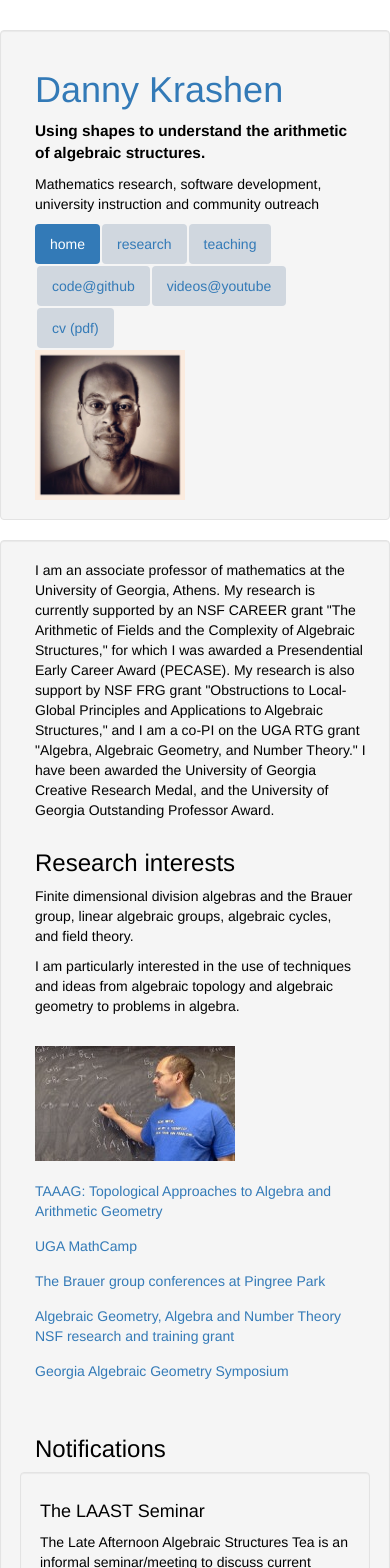
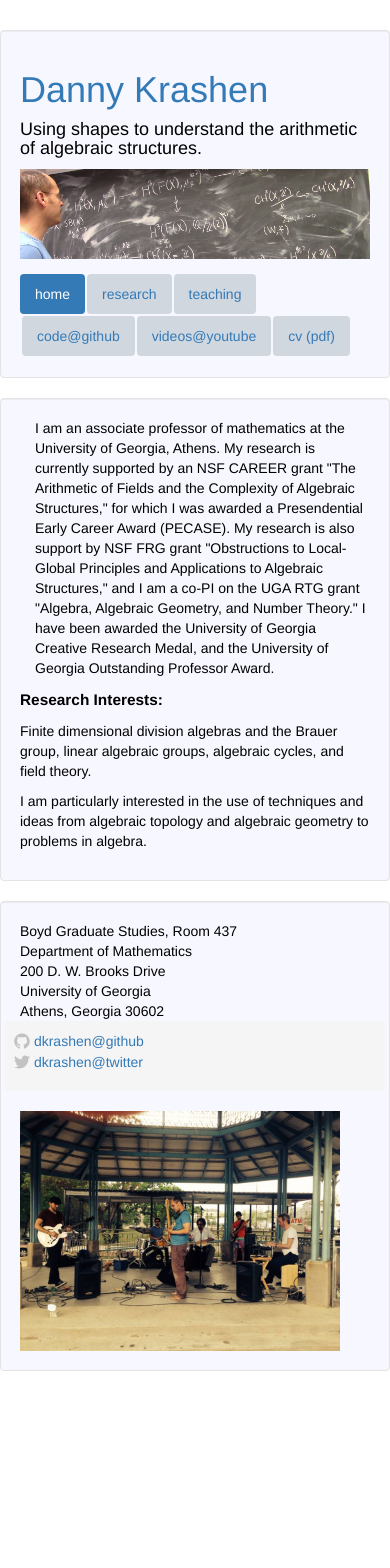
Before and after one commit to dkrashen/dkrashen.github.io, a Jekyll site: the page built from index.html, in a window 390 px wide. Shown: the top 1568 px of the page. Built offline with Jekyll 4.4.1, drawn with Linux system fonts in a browser that asks for light colours; nearby versions of some CDN libraries; a script that is not in the unit is left out; after the commit the page ends 1391 px from its top, so only the background shows below that; some of the changed text lies outside the part shown.

Commit message:
new basic idea. need to add better link logic and splashpic

```diff
--- a/_includes/actionfoot.html
+++ b/_includes/actionfoot.html
@@ -1,4 +1,4 @@
-<div class="row footer-row well">
+<div class="row footer-row">
 
 	<div class="col-md-4">
 		Boyd Graduate Studies, Room 437 <br />
--- a/_includes/header.html
+++ b/_includes/header.html
@@ -1,16 +1,21 @@
 
 	<div class="row well header-row">
-
-		<div class="col-md-9">
-			<h1 > <a href="/">{{ site.headertext }}</a> </h1>
-			<p> <b>{{ site.tagline }}</b></p>
-      <p>{{ site.description }} </p>
-	  {% include navigation.html %}
-		</div><!--/col-->
-
-
-		<div class="col-md-3">
-	    {% include maxpic.html %}
-		</div><!--/col-->
-
-	</div><!--/row-->
+	  <div class="row">
+		  <div class="col-md-12">
+			  <h1 > <a href="/">{{ site.headertext }}</a> </h1>
+			  <h4>{{ site.tagline }}</h4>
+		  </div>
+    </div>
+	  <div class="row">
+		  <div class="col-md-12">
+        <img id="splashpic" class="img-polaroid img-responsive"
+        src= "{{ "/images/splashpic.jpg" | prepend: site.baseurl}}"
+        title="unramified H^3"/>
+      </div>
+    </div>
+	  <div class="row" style="padding-top: 15px;">
+		  <div class="col-md-12">
+        {% include navigation.html %}
+      </div>
+    </div>
+  </div>
--- a/css/danny.css
+++ b/css/danny.css
@@ -10,7 +10,6 @@
 */
   font-family: 'helvetica';
   color: black; }
-
 b {
   font-size:110%;
   }
@@ -35,3 +34,17 @@
   width: 16px;
   height: 16px;
   top: 3px; }
+
+.row {
+  background-color: #f7f7ff;
+}
+
+@media screen and (min-width: 680px)
+{
+  .nav * { font-size: 1.2em;}
+}
+
+@media screen and (max-width: 480px)
+{
+  .nav * { font-size: 1em;}
+}
--- a/index.html
+++ b/index.html
@@ -6,86 +6,30 @@
 
 
 <div class="row well">
-<div class="row">
-	<div class="col-md-6">
-    <p style="margin-left: 15px">I am an associate professor of mathematics
-    at the University of Georgia, Athens. My research is currently
-    supported by an NSF CAREER grant "The Arithmetic of Fields and the
-    Complexity of Algebraic Structures," for which I was awarded a
-    Presendential Early Career Award (PECASE). My research is also support
-    by NSF FRG grant "Obstructions to Local-Global Principles and
-    Applications to Algebraic Structures," and I am a co-PI on the UGA RTG
-    grant "Algebra, Algebraic Geometry, and Number Theory." I have been
-    awarded the University of Georgia Creative Research Medal, and the
-    University of Georgia Outstanding Professor Award.</p>
+  <div class="row">
+	  <div class="col-md-6">
+      <p style="margin-left: 15px">I am an associate professor of
+      mathematics at the University of Georgia, Athens. My research is
+      currently supported by an NSF CAREER grant "The Arithmetic of Fields
+      and the Complexity of Algebraic Structures," for which I was awarded
+      a Presendential Early Career Award (PECASE). My research is also
+      support by NSF FRG grant "Obstructions to Local-Global Principles and
+      Applications to Algebraic Structures," and I am a co-PI on the UGA
+      RTG grant "Algebra, Algebraic Geometry, and Number Theory." I have
+      been awarded the University of Georgia Creative Research Medal, and
+      the University of Georgia Outstanding Professor Award.</p>
+    </div>
+	  <div class="col-md-1">
+    </div>
+	  <div class="col-md-5">
+      <p><b>Research Interests:</b></p><p> Finite dimensional division algebras and the Brauer group, linear algebraic groups, algebraic
+      cycles, and field theory.</p>
+      <p>I am particularly interested in the use of techniques and ideas from algebraic topology and
+      algebraic geometry to problems in algebra.</p>
+    </div>
   </div>
 </div>
-	<div class="col-md-5">
-
-		<h3>Research interests</h3>
-    <p>Finite dimensional division algebras and the Brauer group, linear
-    algebraic groups, algebraic cycles, and field theory.</p>
-    <p>I am particularly interested in the use of techniques and ideas from
-    algebraic topology and algebraic geometry to problems in algebra.</p>
-
-    <br />
-	  {% include shirtpic.html %}
-    <br />
-
-    {% for r in site.data.related %}
-      <div class="row" style="margin-bottom:15px;">
-      <div class="col-md-12">
-        <a href="{{ r.url }}"
-        >{{ r.title }}</a>
-      </div>
-      </div>
-    {% endfor %}
-    <br />
-		<h3>Notifications</h3>
-    <div class="row well">
-    <h4>The LAAST Seminar</h4>
-
-    The Late Afternoon Algebraic Structures Tea is an informal
-    seminar/meeting to discuss current topics in Algebra, Algebraic
-    Geometry, or General Nonsense. Sign up below to make sure to be
-    notified when a meeting is announced!
-
-      {% if site.testing %}
-        <br />
-        {% include laast_updates.html %}
-      {% else %}
-        {% include laast_notification.html %}
-        {% include laast_email.html %}
-      {% endif %}
-    </div>
-    <div class="row well">
-    <h4>Don't miss a coffee hour!</h4>
-
-    Coffee hours are an opportunity for informal meetings to talk about
-    classes, majors,
-    mathematics, and other things. They are open to my students and
-    advisees, and whoever happens to be in the matrix at the time! Lattes
-    and snacks are generally featured.
-
-      {% if site.testing %}
-        <br />
-        {% include coffee_hour_updates.html %}
-      {% else %}
-        {% include coffee_hour_notification.html %}
-        {% include coffee_hour_email.html %}
-      {% endif %}
-    </div>
-
-
-	</div><!--/col-->
-
-  <div class="col-md-1"></div>
-
-	<div class="col-md-5">
-  {% include newposts.html %}
-  {% include oldposts.html %}
-	</div><!--/col-->
-</div><!--/row-->
+<div class="row well">
 
 {% include actionfoot.html %}
 
```
Also changed, not shown: _old_index_stuff.html (added, +56 -0 lines), images/splashpic.jpg (added).
